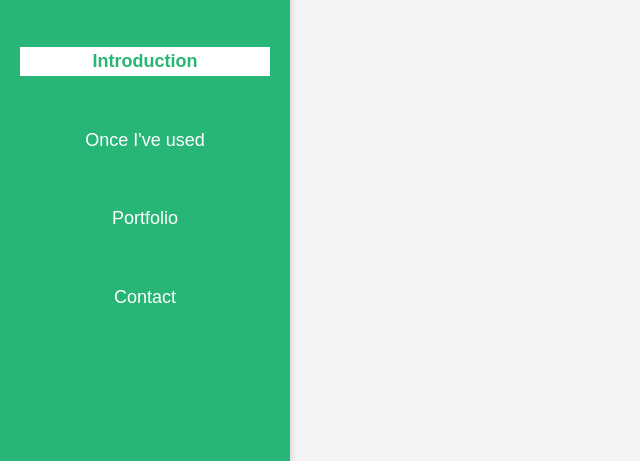
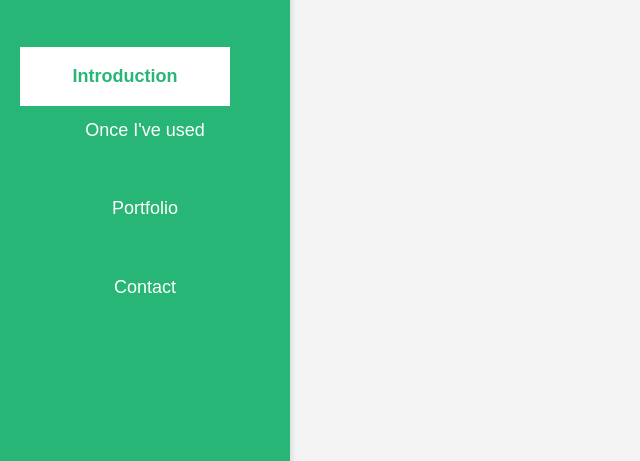
Before and after one commit to Yuhu-Studio/Yuhu-Studio.github.io, a plain HTML site: page index.html in a window 1280 px wide. Shown: the part 339-800 px from the top of the page, without its empty margins (0-640 px from the left). Drawn offline with Linux system fonts and the light colour scheme.

Commit message:
Update styles.css

```diff
--- a/styles.css
+++ b/styles.css
@@ -38,6 +38,11 @@
     background-color: white; /* 배경을 흰색으로 변경 */
     color: #28b676; /* 텍스트 색상을 Dodger Blue로 변경 */
     font-weight: bold; /* 글씨를 굵게 */
+    padding: 15px 20px; /* 상하좌우 패딩 증가 */
+    display: block; /* 확실한 블록 레벨 요소로 만들기 */
+    margin: 10px 0; /* 위 아래 여백 추가 */
+    width: calc(100% - 40px); /* 전체 너비에서 양쪽 패딩을 빼고 계산 */
+    box-sizing: border-box; /* 패딩을 포함한 너비 계산 */
 }
 
 /* 사이드바 이미지 스타일 */
```
